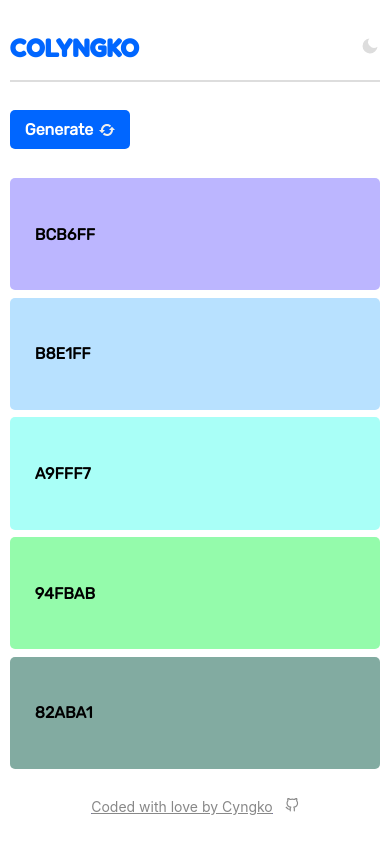
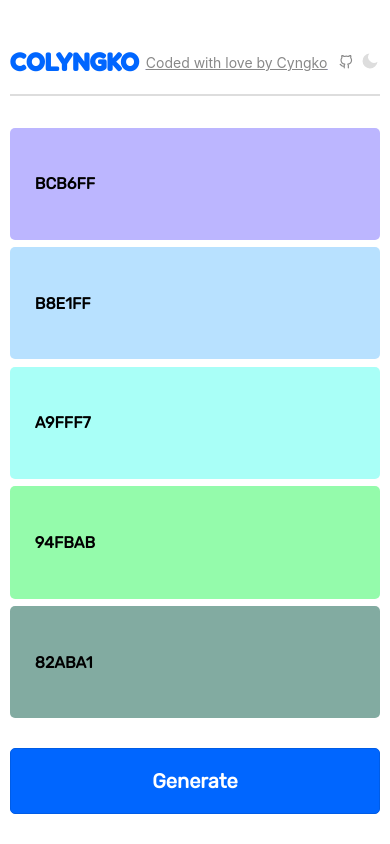
Before and after one commit to cyngko/color-palette-generator, a React (Create React App) app: page / in a window 390 px wide. Built offline with nearby package versions, Linux system fonts and the light colour scheme.

Commit message:
Updated mobile view

```diff
--- a/src/App.css
+++ b/src/App.css
@@ -34,16 +34,15 @@
 }
 .GenerateBtn {
   font-family: 'Rubik', sans-serif;
-  display: flex;
-  align-items: center;
-  justify-content: space-between;
+  /* display: flex;
+  align-items: center; */
   width: 120px;
   font-weight: bold;
   font-size: 16px;
   padding: 10px 15px;
   background-color: #06f;
   color: #fff;
-  border: none;
+  border: 1px solid #005ce6;
   border-radius: 5px;
   outline: none;
   cursor: pointer;
@@ -96,6 +95,9 @@
 .logo {
   font-weight: 700;
   font-family: 'Fredoka One', cursive;
+}
+.Navbar .Footer {
+  display: none;
 }
 .ControlBar {
   height: 7.5%;
@@ -195,6 +197,8 @@
     flex-direction: column;
     align-items: center;
     justify-content: space-between;
+    -webkit-order: 3;
+    order: 3;
   }
   .PaletteBlock {
     width: 100%;
@@ -220,4 +224,20 @@
     width: 16px;
     height: 16px;
   }
+  .ControlBar {
+    -webkit-order: 4;
+    order: 4;
+  }
+  .Footer {
+    display: none;
+  }
+  .Navbar .Footer {
+    display: block;
+  }
+  .GenerateBtn {
+    width: 100%;
+    justify-content: center;
+    font-size: 20px;
+    padding: 20px;
+  }
 }
--- a/src/components/controlBar.jsx
+++ b/src/components/controlBar.jsx
@@ -1,16 +1,10 @@
 import React from 'react';
-import Shuffle from '../images/shuffle.svg';
 
 export default function ControllBar({ onGetScheme, mode }) {
-  const borderStyles =
-    mode === 'light'
-      ? { borderRight: '2px solid #ddd', borderLeft: '2px solid #ddd' }
-      : { borderRight: '2px solid #888', borderLeft: '2px solid #888' };
   return (
     <div className='ControlBar'>
       <button className='GenerateBtn' onClick={onGetScheme}>
         Generate
-        <img id='generateIcon' src={Shuffle} alt='forward-arrow' />
       </button>
     </div>
   );
--- a/src/components/navbar.jsx
+++ b/src/components/navbar.jsx
@@ -1,4 +1,5 @@
 import React from 'react';
+import Github from './footer';
 
 export default function Navbar({ mode, onToggle }) {
   const moon = (
@@ -44,6 +45,7 @@ export default function Navbar({ mode, onToggle }) {
   return (
     <div className='Navbar' style={borderStyles}>
       <h2 className='logo'>COLYNGKO</h2>
+      <Github />
       <i className='modeIcon' onClick={onToggle}>
         {mode === 'light' ? moon : sun}
       </i>
```
Also changed, not shown: src/App.js (+0 -22 lines).
